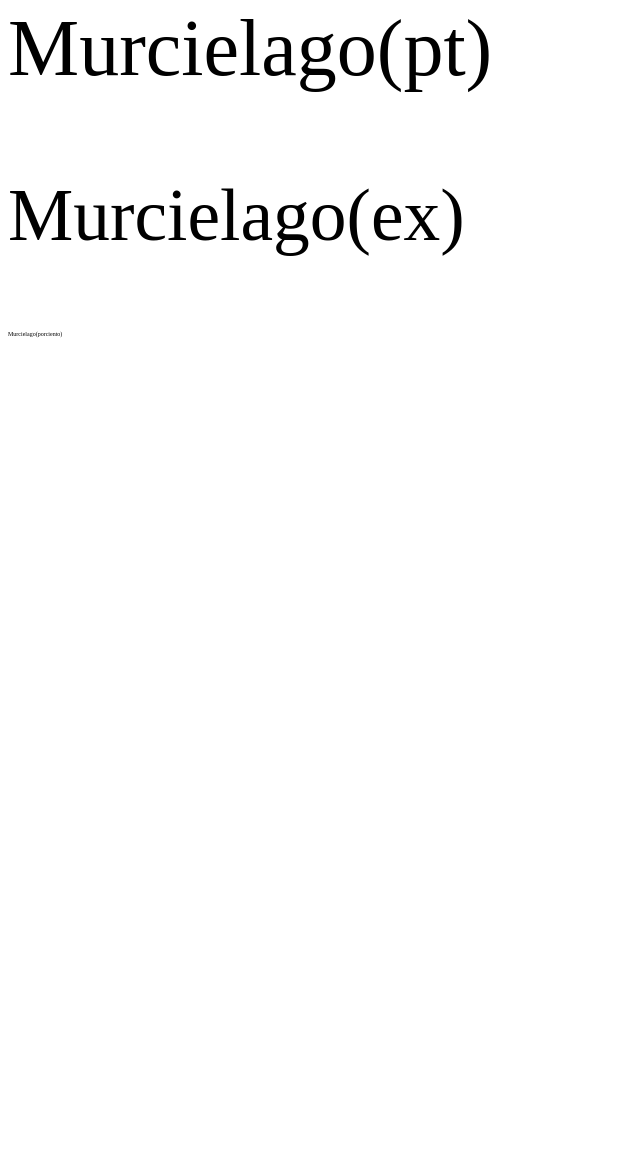
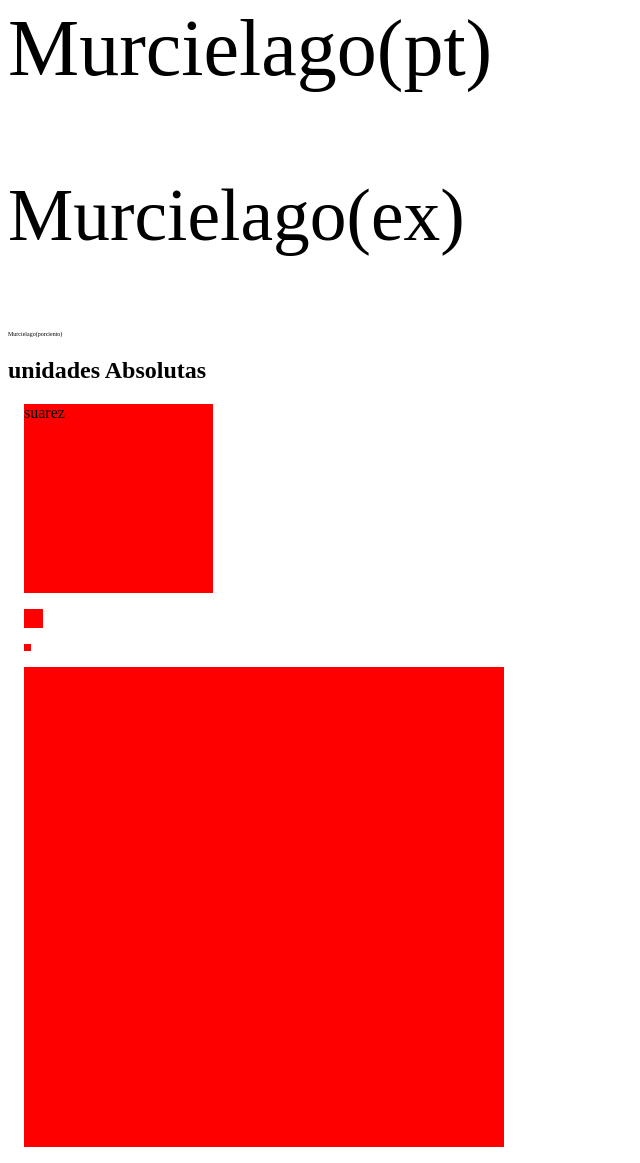
Before and after one commit to suarezfernandez/dise-oweb2019_suarez, a plain HTML site: page introduccion_css/03_unidades de medidas y colores/index.html in a window 1280 px wide. Shown: the part 2603-3766 px from the top of the page, without its empty margins (0-640 px from the left). Before the commit the page ends 2948 px from the top, so only its background shows below. Drawn offline with Linux system fonts and the light colour scheme.

Commit message:
proyecto colores

```diff
--- a/introduccion_css/03_unidades de medidas y colores/index.html
+++ b/introduccion_css/03_unidades de medidas y colores/index.html
@@ -19,7 +19,28 @@
          <p class="size_ch">Murcielago<span class="ch">(pt)</span></p>
         <p class="size_ex">Murcielago<span class="ex">(ex)</span></p>
         <p class="size_porciento">Murcielago<span class="porciento">(porciento)</span></p>
+
+
     </section>
+    <section> <!DOCTYPE html>
+    <html>
+    <head>
+        <meta charset="utf-8" />
+        <meta http-equiv="X-UA-Compatible" content="IE=edge">
+        <title>Page Title</title>
+        <meta name="viewport" content="width=device-width, initial-scale=1">
+        <link rel="stylesheet" type="text/css" media="screen" href="main.css" />
+        <script src="main.js"></script>
+    </head>
+
+    <body>
+        <h1> unidades Absolutas</h1>
+        <div class="size_cm">suarez</div>
+        <div class="size_mm"></div>
+        <div class="size_pt"></div>
+        <div class="size_in"></div>
+    </body>
+    </html></section>
 
 
 </body>
--- a/introduccion_css/03_unidades de medidas y colores/medidas.css
+++ b/introduccion_css/03_unidades de medidas y colores/medidas.css
@@ -4,3 +4,28 @@
 .size_ch {font-size: 10ch;}
 .size_porciento {font-size: 10%;}
 .size_ex {font-size: 10ex;}
+
+.size_cm{
+    width: 5cm;
+    height: 5cm;
+    background:red;
+    margin: 1em;
+}
+.size_mm {
+    width: 5mm;
+    height: 5mm;
+    background: red;
+     margin:1em;
+}
+.size_pt{
+    width: 5pt;
+    height: 5pt;
+    background: red;
+    margin:1em;
+}
+.size_in {
+    width: 5in;
+    height: 5in;
+    background: red;
+     margin:1em;
+}
```
Also changed, not shown: en casa.html (deleted, +0 -28 lines), introduccion_css/03_unidades de medidas y colores/colores.html (added, +26 -0 lines).
